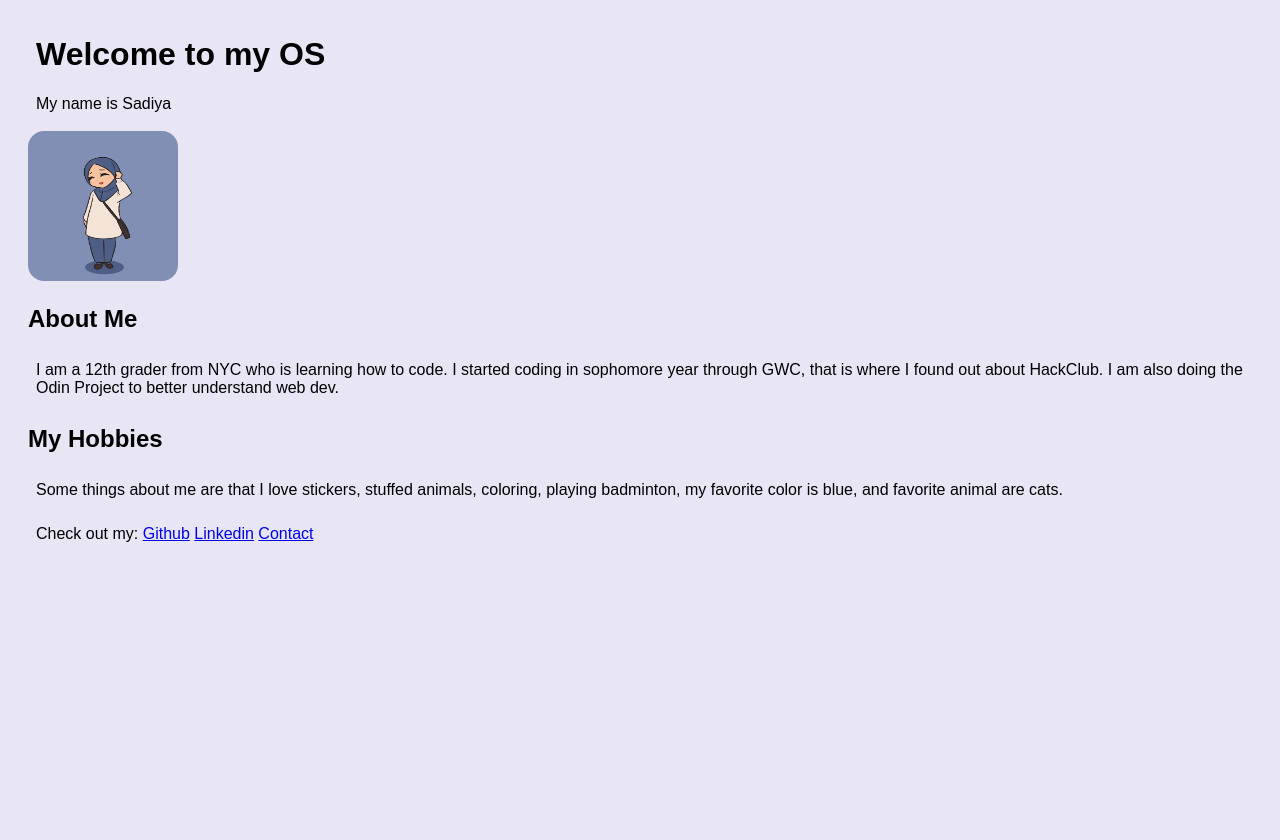
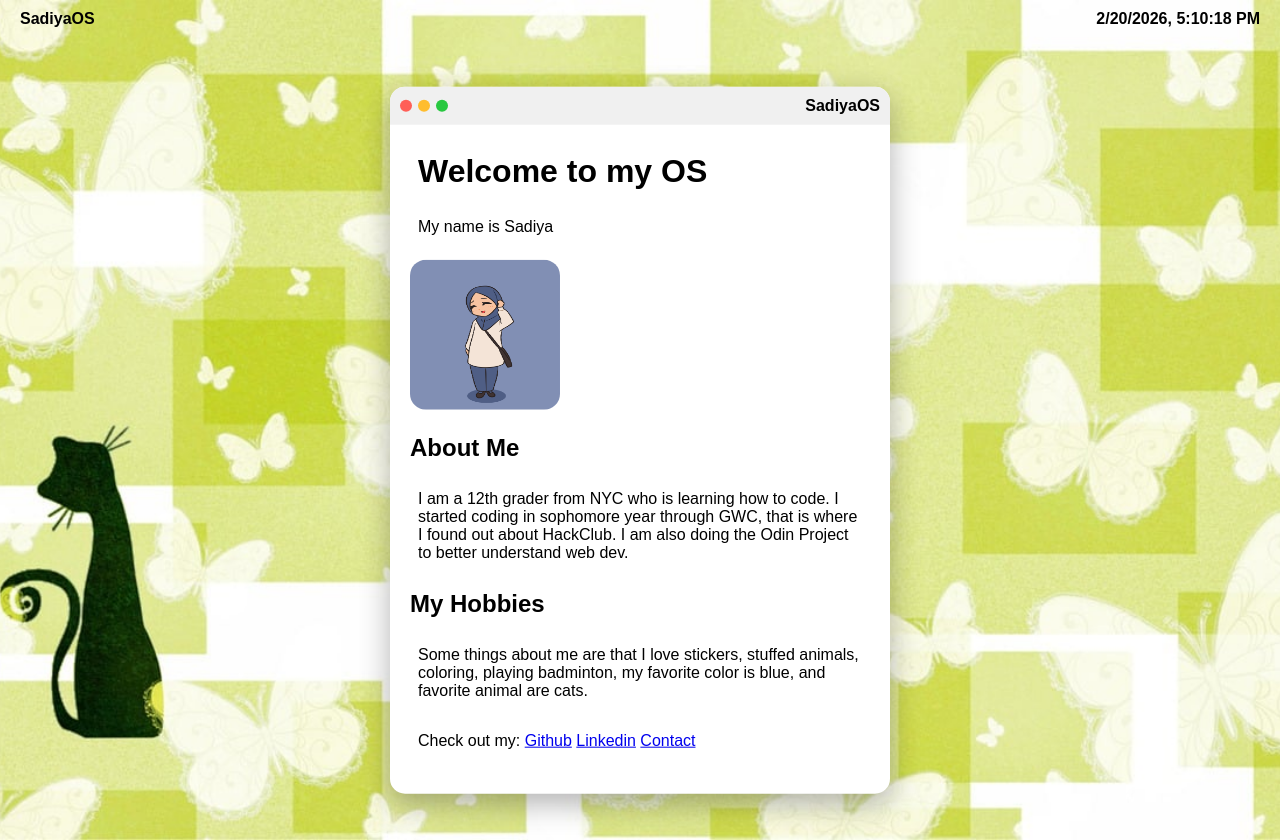
Before and after one commit to sadiyameem/webOS-personal, a plain HTML site: page index.html in a window 1280 px wide. Before the commit the page ends 800 px from the top, so only its background shows below. Drawn offline with Linux system fonts and the light colour scheme.

Commit message:
top bar created window added content section styled window background added buttons added clock/date added

```diff
--- a/index.html
+++ b/index.html
@@ -4,7 +4,24 @@
     <title>My Personal OS</title>
     <link rel="stylesheet" href="style.css">
 </head>
-    <body>
+<body>
+    <div class="top-bar">
+        <span class="os-name">SadiyaOS</span>
+        <span id="timeElement"></span>
+    </div>
+
+    <div class="window">
+
+    <div class="window-header">
+        <div class="buttons">
+            <span class="red circle"></span>
+            <span class="yellow circle"></span>
+            <span class="green circle"></span>
+        </div>
+        <span class="title">SadiyaOS</span>
+    </div>
+
+    <div class="window-content">
         <h1>Welcome to my OS</h1>
         <p>My name is Sadiya</p>
         <img src="./images/blue-hijabi.png"/>
@@ -24,5 +41,9 @@
         <p>Check out my: <a href="https://github.com/sadiyameem">Github</a>
         <a href="https://www.linkedin.com/in/sadiya-meem-748bab3a6/">Linkedin</a>
         <a href="mailto:sadiyameem123@gmail.com">Contact</a></p>
-    </body>
+    </div>
+</div>
+
+<script src="script.js"></script>
+</body>
 </html>
--- /dev/null
+++ b/script.js
@@ -0,0 +1,6 @@
+function updateTime() {
+    var currentTime = new Date().toLocaleString();
+    document.getElementById('timeElement').innerHTML = currentTime;
+}
+setInterval(updateTime, 1000);
+updateTime();
--- a/style.css
+++ b/style.css
@@ -1,11 +1,76 @@
 body {
     background-color: #e8e6f5;
+    background-image: url('./images/cat-print.jpg');
+    background-size: cover;
+    background-position: center;
+    height: 100vh;
+    margin: 0;
     font-family: Arial, Helvetica, sans-serif;
     padding: 20px;
 }
 
+.window {
+    background-color: white;
+    width: 500px;
+    border-radius: 15px;
+    position: absolute;
+    top: 55%;
+    left: 50%;
+    transform: translate(-50%, -50%);
+    box-shadow: 0 10px 30px rgba(0,0,0,0.3);
+    overflow: hidden;
+}
+
+.window-content {
+    padding: 20px;
+}
+
+.window-header {
+    background-color: #f0f0f0;
+    padding: 10px;
+    display: flex;
+    align-items: center;
+    justify-content: space-between;
+}
+
+.buttons {
+    display: flex;
+    gap: 6px;
+}
+
+.circle {
+    width: 12px;
+    height: 12px;
+    border-radius: 50%;
+}
+
+.red {background-color: #ff5f57;}
+.yellow {background-color: #ffbd2e;}
+.green {background-color: #28c840;}
+
+.title {
+    font-weight: bold;
+}
+
+.top-bar {
+    position: fixed;
+    top: 0;
+    left: 0;
+    width: 100%;
+    display: flex;
+    justify-content: space-between;
+    align-items: cneter;
+    padding: 10px 20px;
+    color: black;
+    font-weight: bold;
+    font-size: 16px;
+    box-sizing: border-box;
+    white-space: nowrap;
+    z-index: 1000;
+}
+
 p {
-    margin: 10px 0;
+    margin-bottom: 10px 0;
     padding: 8px;
     border-radius: 6px;
     margin-bottom: 10x 0;
```
